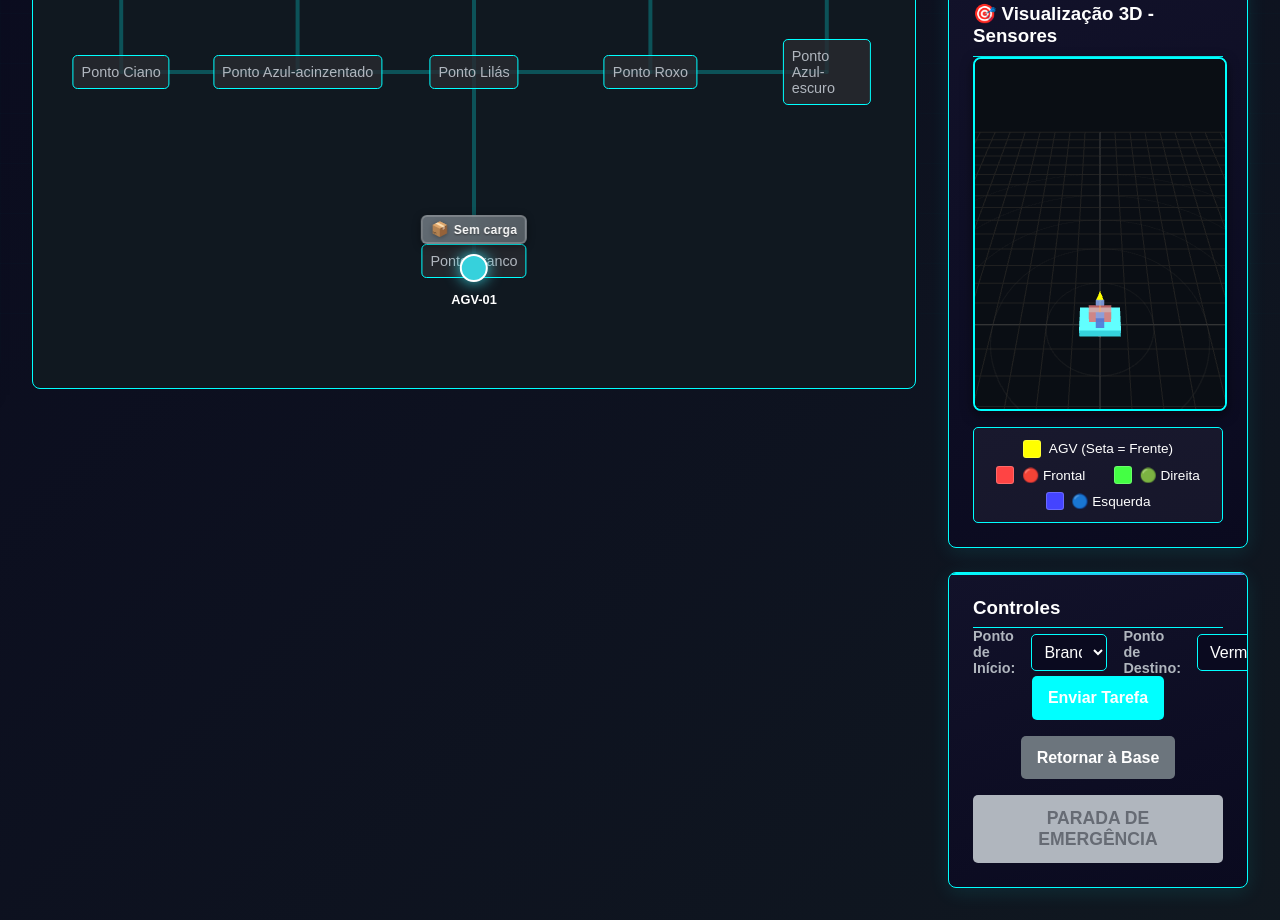
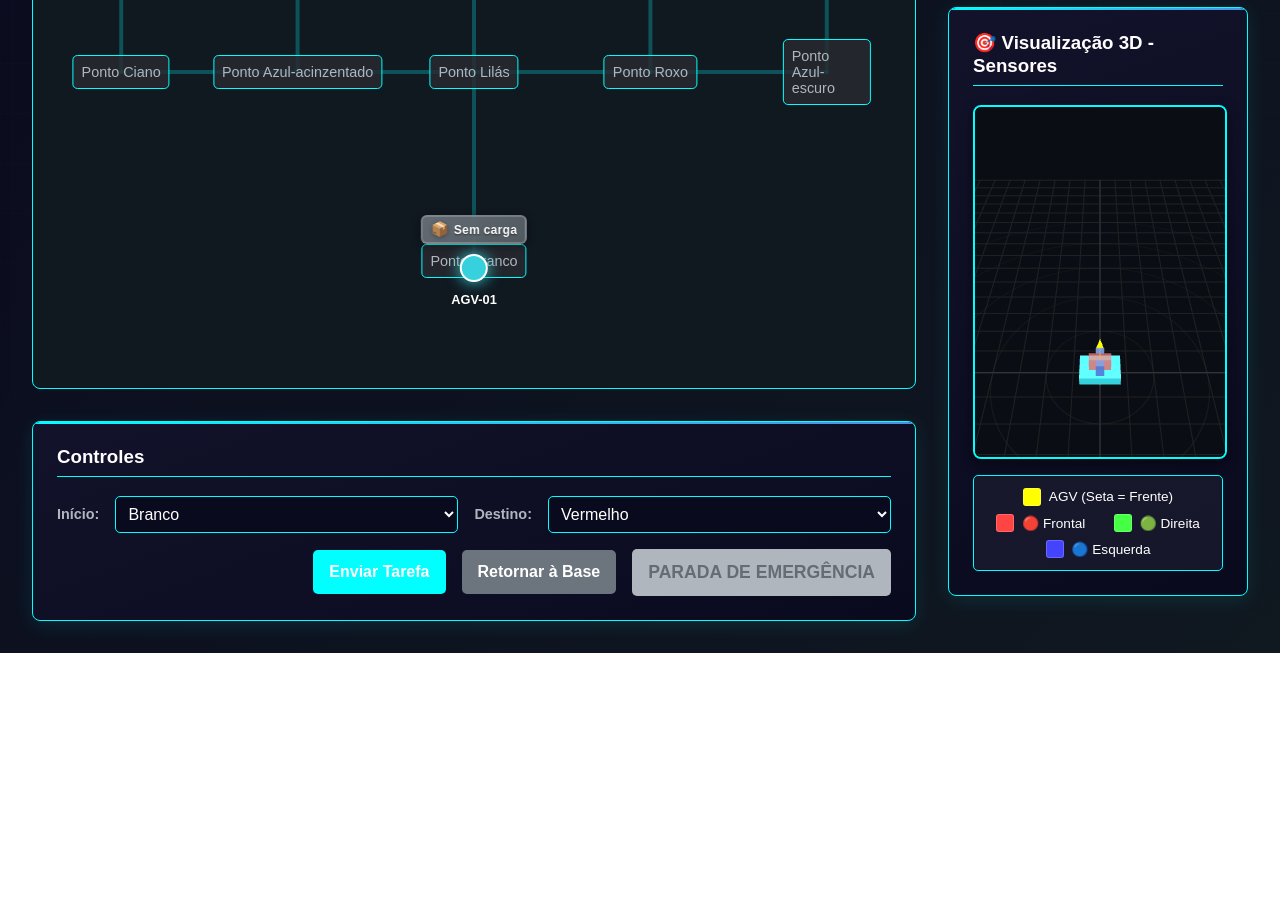
Before and after one commit to Leo-Luz-code/prototipo-agv-dashboard, a website: page src/views/index.html in a window 1280 px wide. Shown: the part 437-1357 px from the top of the page. After the commit the page ends 1090 px from the top, so only its background shows below. Drawn offline with nearby package versions, Linux system fonts and the light colour scheme; no server answers.

Commit message:
style: style controles card in dashboard

```diff
--- a/src/views/css/style.css
+++ b/src/views/css/style.css
@@ -110,6 +110,7 @@ h3 {
   border-bottom: 1px solid var(--border-color);
   padding-bottom: 0.5rem;
   margin-top: 0;
+  margin-bottom: 1em;
 }
 
 h2 {
@@ -353,9 +354,9 @@ h2 {
 
 .controls-container {
   display: flex;
-  flex-direction: column;
   gap: 1rem;
 }
+
 .btn {
   padding: 0.8rem 1rem;
   border: none;
@@ -415,6 +416,7 @@ h2 {
   flex-direction: row;
   gap: 1rem;
   align-items: center;
+  margin-bottom: 1em;
 }
 
 .route-selection-group {
--- a/src/views/index.html
+++ b/src/views/index.html
@@ -88,6 +88,27 @@
           </div>
         </div>
 
+        <div class="info-card">
+          <h3>Controles</h3>
+
+          <div class="route-selection">
+            <label for="select-inicio">Início:</label>
+            <select id="select-inicio" class="select-route"></select>
+            <label for="select-destino">Destino:</label>
+            <select id="select-destino" class="select-route"></select>
+          </div>
+          <div class="controls-container">
+            <button id="btn-start-pause" class="btn btn-primary">
+              Enviar Tarefa
+            </button>
+            <button id="btn-return" class="btn btn-secondary">
+              Retornar à Base
+            </button>
+            <button id="btn-emergency-stop" class="btn btn-danger">
+              PARADA DE EMERGÊNCIA
+            </button>
+          </div>
+        </div>
         <!-- Badge de carga do AGV (mantida no mapa) -->
         <!-- O controle detalhado de RFID foi movido para /rfid.html -->
       </section>
@@ -128,27 +149,6 @@
             </div>
           </div>
         </div>
-        <div class="info-card">
-          <h3>Controles</h3>
-
-          <div class="route-selection">
-            <label for="select-inicio">Ponto de Início:</label>
-            <select id="select-inicio" class="select-route"></select>
-            <label for="select-destino">Ponto de Destino:</label>
-            <select id="select-destino" class="select-route"></select>
-          </div>
-          <div class="controls-container">
-            <button id="btn-start-pause" class="btn btn-primary">
-              Enviar Tarefa
-            </button>
-            <button id="btn-return" class="btn btn-secondary">
-              Retornar à Base
-            </button>
-            <button id="btn-emergency-stop" class="btn btn-danger">
-              PARADA DE EMERGÊNCIA
-            </button>
-          </div>
-        </div>
       </aside>
     </main>
 
```
